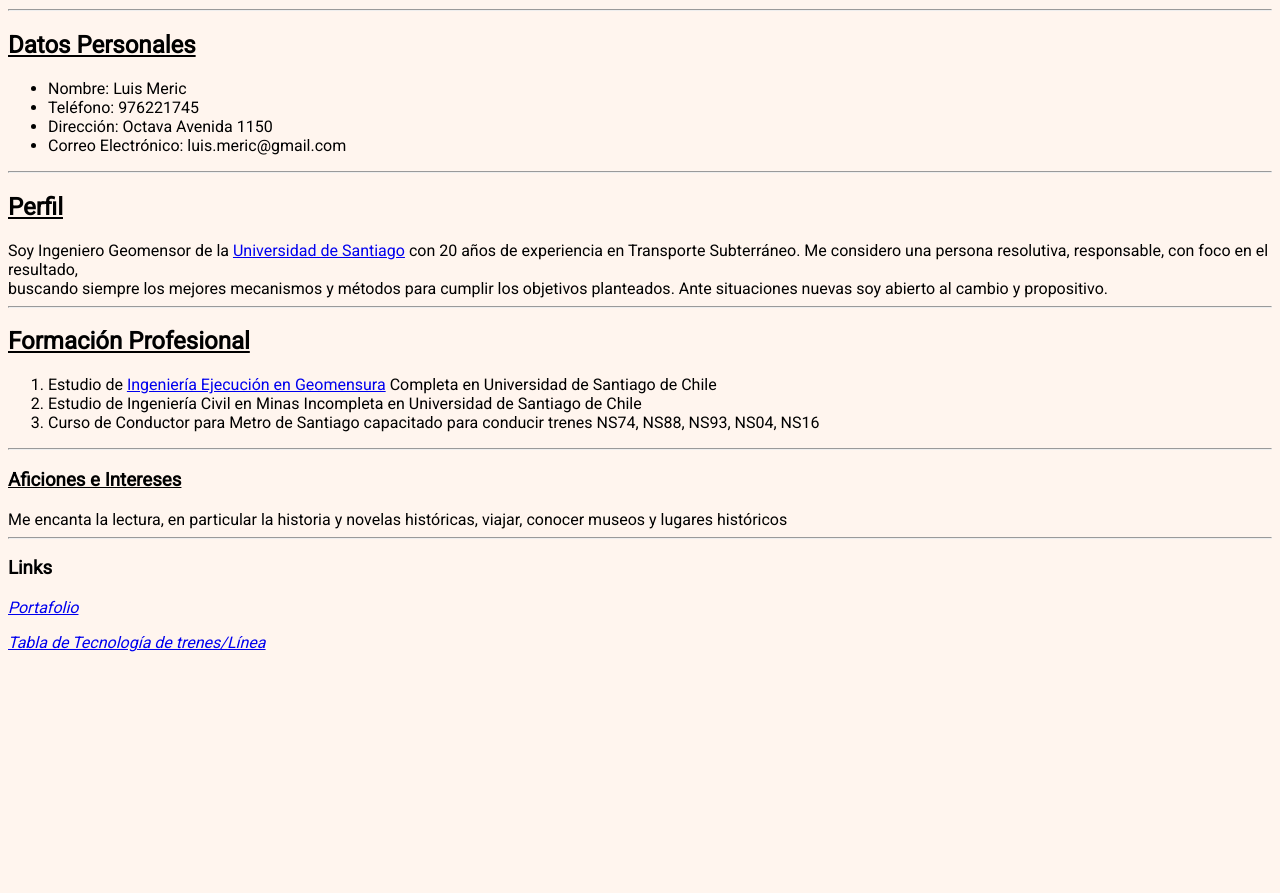
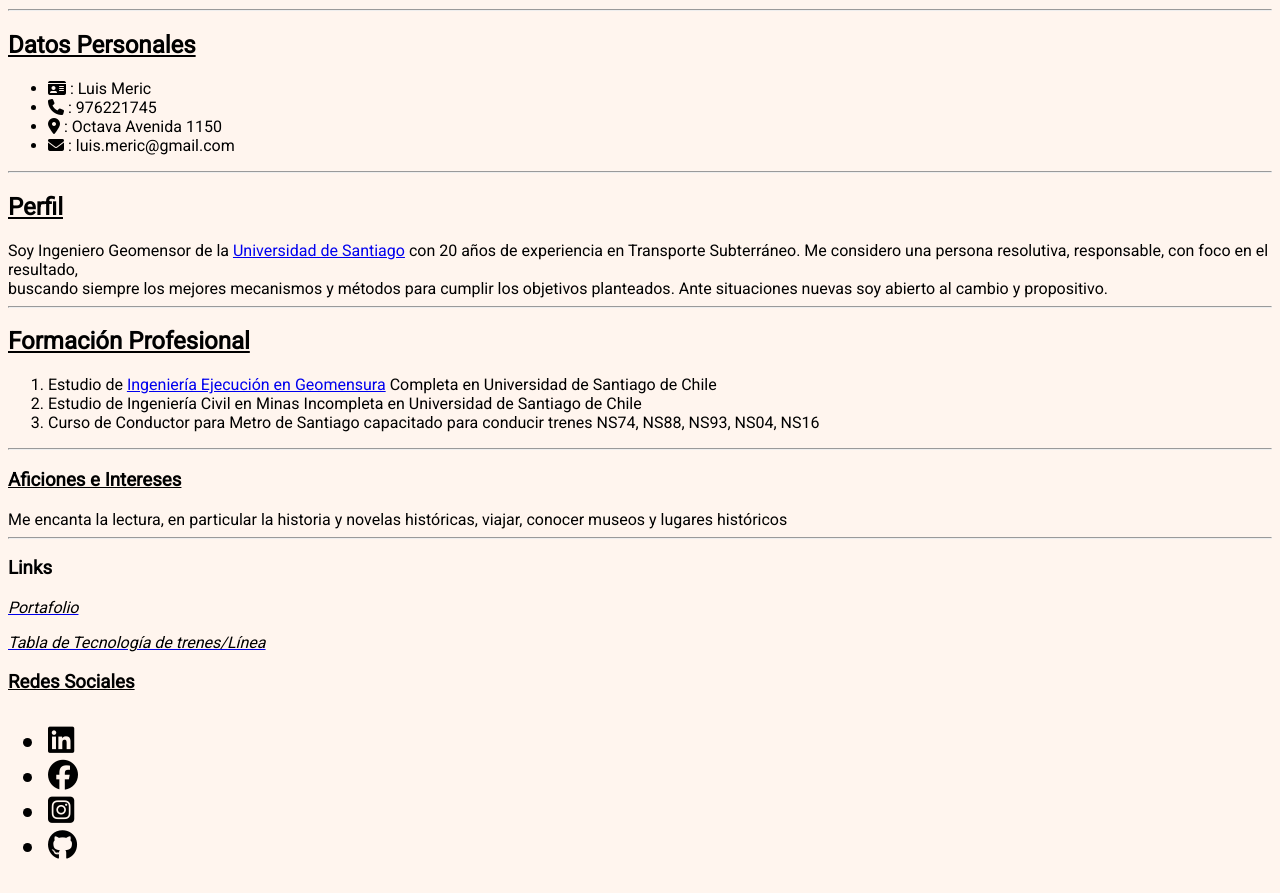
Before and after one commit to LuisMeric/Desafio1_HTML, a plain HTML site: page index.html in a window 1280 px wide. Shown: the part 284-1177 px from the top of the page. Before the commit the page ends 952 px from the top, so only its background shows below. Drawn offline with Linux system fonts and the light colour scheme.

Commit message:
se agregan iconos a datos personales y apartado de redes sociales para contacto

```diff
--- a/assets/css/style.css
+++ b/assets/css/style.css
@@ -6,3 +6,11 @@ body {
 img {
     border-radius: 50%;
 }
+
+i {
+    color: black;
+}
+
+.redes {
+    font-size: 30px;
+}
--- a/index.html
+++ b/index.html
@@ -10,6 +10,7 @@
     <link rel="preconnect" href="https://fonts.googleapis.com">
     <link rel="preconnect" href="https://fonts.gstatic.com" crossorigin>
     <link href="https://fonts.googleapis.com/css2?family=Roboto&display=swap" rel="stylesheet">
+    <script src="https://kit.fontawesome.com/dcdc92b8b0.js" crossorigin="anonymous"></script>
     <link rel="icon" href="assets/imgs/cv.png" type="image/png">
     <link rel="stylesheet" href="assets/css/style.css">
 
@@ -22,10 +23,10 @@
     <hr>
     <h2><u>Datos Personales</u></h2>
     <ul>
-        <li> Nombre: Luis Meric </li>
-        <li> Teléfono: 976221745</li>
-        <li> Dirección: Octava Avenida 1150</li>
-        <li> Correo Electrónico: luis.meric@gmail.com </li>
+        <li> <i class="fa-solid fa-id-card"></i> : Luis Meric </li>
+        <li> <i class="fa-solid fa-phone"></i> : 976221745</li>
+        <li> <i class="fa-solid fa-location-dot"></i> : Octava Avenida 1150</li>
+        <li> <i class="fa-solid fa-envelope"></i> : luis.meric@gmail.com </li>
     </ul>
     <hr>
     <h2><u>Perfil</u></h2>
@@ -48,6 +49,15 @@
     <h3>Links</h3>
     <P><a href="portafolio.html"><i>Portafolio</i></a></P>
     <p><a href="tabla.html"><i>Tabla de Tecnología de trenes/Línea</i></a></p>
+
+    <h3><u>Redes Sociales</u></h3>
+    <ul class="redes">
+        <li><a href="#"><i class="fa-brands fa-linkedin"></i></a></li>
+        <li><a href="#"><i class="fa-brands fa-facebook"></i></a></li>
+        <li><a href="#"><i class="fa-brands fa-square-instagram"></i></a></li>
+        <li><a href="#"><i class="fa-brands fa-github"></i></a></li>
+    </ul>
+
 </body>
 
 </html>
```
